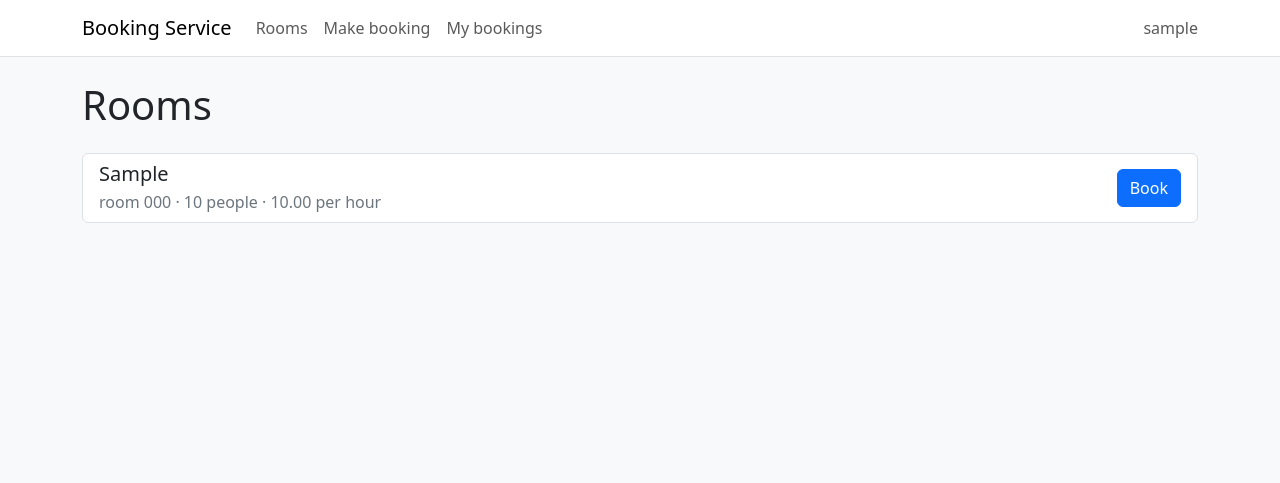
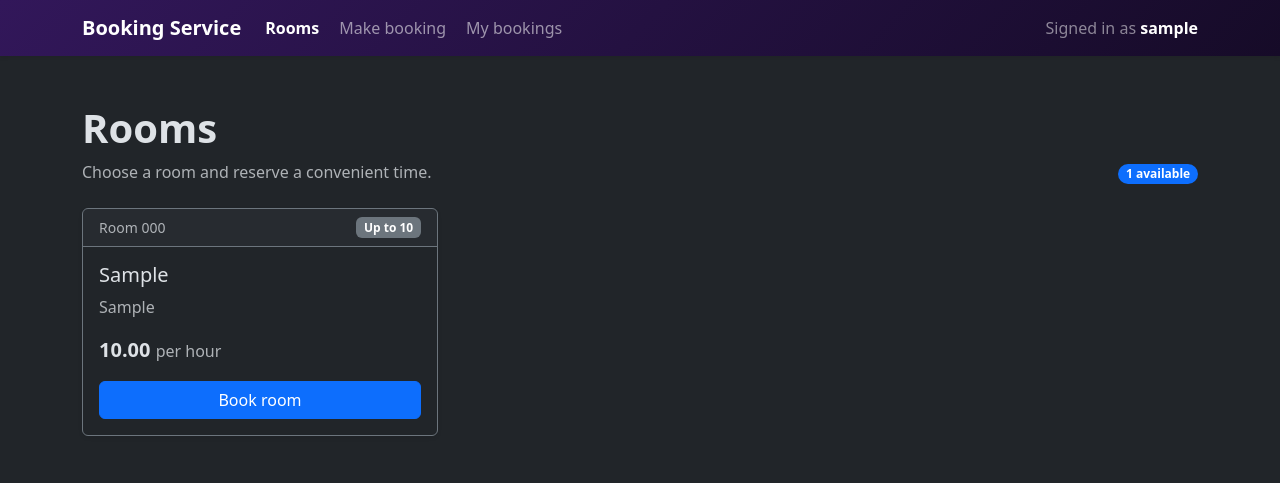
Before and after one commit to Zimxc/django_booking, a Django app: page / in a window 1280 px wide. Shown: the top 483 px of the page. Run offline with Django 5.2, Linux system fonts and the light colour scheme; a user stored in the database is signed in; tables that the repository leaves empty hold one stand-in row (values such as "Sample post").

Commit message:
Updated UI

```diff
--- a/booking/templates/booking/base.html
+++ b/booking/templates/booking/base.html
@@ -1,29 +1,28 @@
 <!DOCTYPE html>
-<html lang="en">
+<html lang="en" data-bs-theme="dark">
 <head>
     <meta charset="UTF-8">
-    <meta name="viewport" content="width=device-width, initial-scale=1">
     <title>{% block title %}Booking Service{% endblock %}</title>
     <link href="https://cdn.jsdelivr.net/npm/bootstrap@5.3.8/dist/css/bootstrap.min.css" rel="stylesheet">
 </head>
-<body class="bg-light">
-    <nav class="navbar navbar-expand bg-white border-bottom">
+<body class="bg-dark">
+    <nav class="navbar navbar-expand-md navbar-dark shadow-sm" style="background: linear-gradient(135deg, #32175a, #160b28);">
         <div class="container flex-wrap">
-            <a class="navbar-brand" href="{% url 'room_list' %}">Booking Service</a>
+            <a class="navbar-brand fw-semibold" href="{% url 'room_list' %}">Booking Service</a>
 
-            <div class="navbar-nav me-auto">
-                <a class="nav-link" href="{% url 'room_list' %}">Rooms</a>
-                <a class="nav-link" href="{% url 'make_booking' %}">Make booking</a>
-                <a class="nav-link" href="{% url 'my_bookings' %}">My bookings</a>
+            <div class="navbar-nav me-auto gap-md-1">
+                <a class="nav-link{% if request.resolver_match.url_name == 'room_list' %} active fw-semibold{% endif %}" href="{% url 'room_list' %}">Rooms</a>
+                <a class="nav-link{% if request.resolver_match.url_name == 'make_booking' %} active fw-semibold{% endif %}" href="{% url 'make_booking' %}">Make booking</a>
+                <a class="nav-link{% if request.resolver_match.url_name == 'my_bookings' %} active fw-semibold{% endif %}" href="{% url 'my_bookings' %}">My bookings</a>
             </div>
 
             {% if user.is_authenticated %}
-                <span class="navbar-text">{{ user.username }}</span>
+                <span class="navbar-text text-white-50">Signed in as <strong class="text-white">{{ user.username }}</strong></span>
             {% endif %}
         </div>
     </nav>
 
-    <main class="container py-4">
+    <main class="container py-5">
         {% block content %}{% endblock %}
     </main>
 
--- a/booking/templates/booking/room_list.html
+++ b/booking/templates/booking/room_list.html
@@ -3,23 +3,45 @@
 {% block title %}Rooms{% endblock %}
 
 {% block content %}
-    <h1 class="mb-4">Rooms</h1>
+    <div class="d-flex flex-column flex-md-row justify-content-between align-items-md-end gap-3 mb-4">
+        <div>
+            <h1 class="display-6 fw-bold mb-2">Rooms</h1>
+            <p class="text-body-secondary mb-0">Choose a room and reserve a convenient time.</p>
+        </div>
+        <span class="badge rounded-pill text-bg-primary align-self-start align-self-md-auto">{{ rooms|length }} available</span>
+    </div>
 
     {% if rooms %}
-        <div class="list-group">
+        <div class="row g-4">
             {% for room in rooms %}
-                <div class="list-group-item d-flex justify-content-between align-items-center gap-3">
-                    <div>
-                        <h2 class="h5 mb-1"> {{ room.room_type }}</h2>
-                        <p class="mb-0 text-secondary">
-                            room {{ room.room_number }} · {{ room.capacity }} people · {{ room.price_per_hour }} per hour
-                        </p>
-                    </div>
-                    <a class="btn btn-primary" href="{% url 'make_booking' %}?room={{ room.room_number }}">Book</a>
+                <div class="col-md-6 col-lg-4">
+                    <article class="card h-100 border-secondary shadow-sm">
+                        <div class="card-header d-flex justify-content-between align-items-center border-secondary">
+                            <span class="text-body-secondary small">Room {{ room.room_number }}</span>
+                            <span class="badge text-bg-secondary">Up to {{ room.capacity }}</span>
+                        </div>
+                        <div class="card-body d-flex flex-column">
+                            <h2 class="h5 card-title">{{ room.room_type }}</h2>
+                            {% if room.special_features %}
+                                <p class="card-text text-body-secondary">{{ room.special_features|truncatechars:100 }}</p>
+                            {% else %}
+                                <p class="card-text text-body-secondary">A comfortable space ready for your meeting.</p>
+                            {% endif %}
+                            <p class="fs-5 fw-semibold mt-auto mb-3">
+                                {{ room.price_per_hour }} <small class="fs-6 fw-normal text-body-secondary">per hour</small>
+                            </p>
+                            <a class="btn btn-primary" href="{% url 'make_booking' %}?room={{ room.room_number }}">Book room</a>
+                        </div>
+                    </article>
                 </div>
             {% endfor %}
         </div>
     {% else %}
-        <div class="alert alert-secondary">No rooms available yet.</div>
+        <div class="card border-secondary text-center py-5">
+            <div class="card-body">
+                <h2 class="h4">No rooms available</h2>
+                <p class="text-body-secondary mb-0">Please check back later.</p>
+            </div>
+        </div>
     {% endif %}
 {% endblock %}
--- a/booking/views.py
+++ b/booking/views.py
@@ -3,8 +3,8 @@ from django.shortcuts import render
 from django.utils import timezone
 from django.utils.dateparse import parse_datetime
 
+
 from .models import Booking, Room
-
 
 def room_list(request):
     rooms = Room.objects.all().order_by('room_number')
@@ -12,7 +12,7 @@ def room_list(request):
 
 
 @login_required
-def make_booking(request):
+def make_booking(request, ):
     rooms = Room.objects.all().order_by('room_number')
 
     if request.method == 'POST':
@@ -65,7 +65,7 @@ def make_booking(request):
 
 
 @login_required
-def my_bookings(request):
+def my_bookings(request, ):
     bookings = Booking.objects.filter(
         customer=request.user
     ).select_related('room').order_by('-datetime_start')
@@ -73,3 +73,19 @@ def my_bookings(request):
     return render(request, 'booking/my_bookings.html', {
         'bookings': bookings
     })
+
+def change_booking_status(request, booking_id, new_status, ):
+    booking = Booking.objects.get(id=booking_id)
+
+    if new_status not in ['cancelled', 'completed', 'pending']:
+        return render(request, 'booking/booking_error.html', {
+            'error': 'Invalid status change.'
+        })
+
+    booking.status = new_status
+    booking.save()
+
+    return render(request, 'booking/booking_success.html', {
+        'booking': booking,
+        'message': f'Booking status changed to {new_status}.'
+    })
```
Also changed, not shown: booking/mixins.py (added, +49 -0 lines), booking/templates/booking/booking_error.html (+11 -5 lines), booking/templates/booking/booking_success.html (+29 -8 lines), booking/templates/booking/make_booking.html (+22 -9 lines), booking/templates/booking/my_bookings.html (+17 -7 lines), booking/models.py (line endings or trailing spaces).
